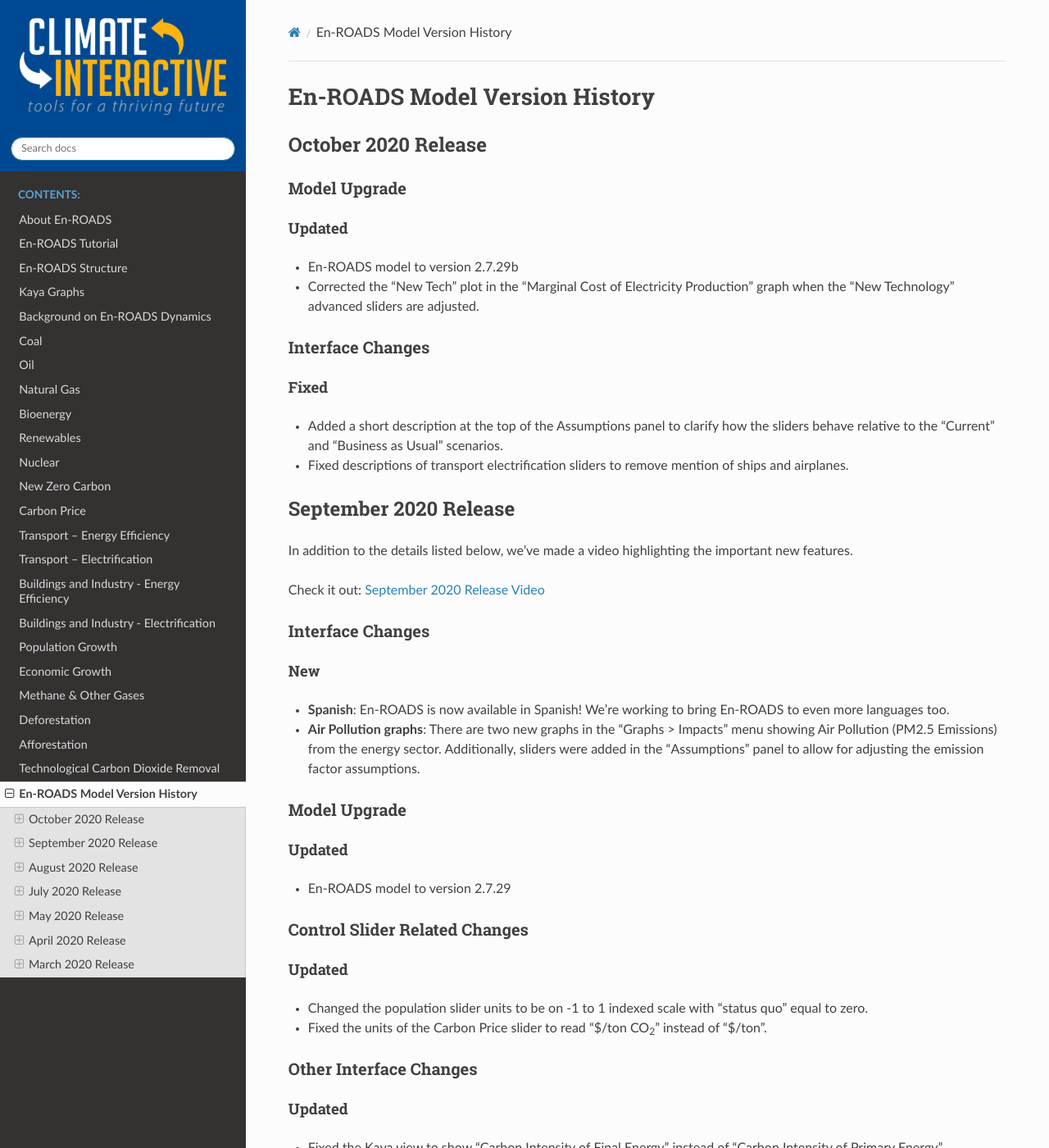
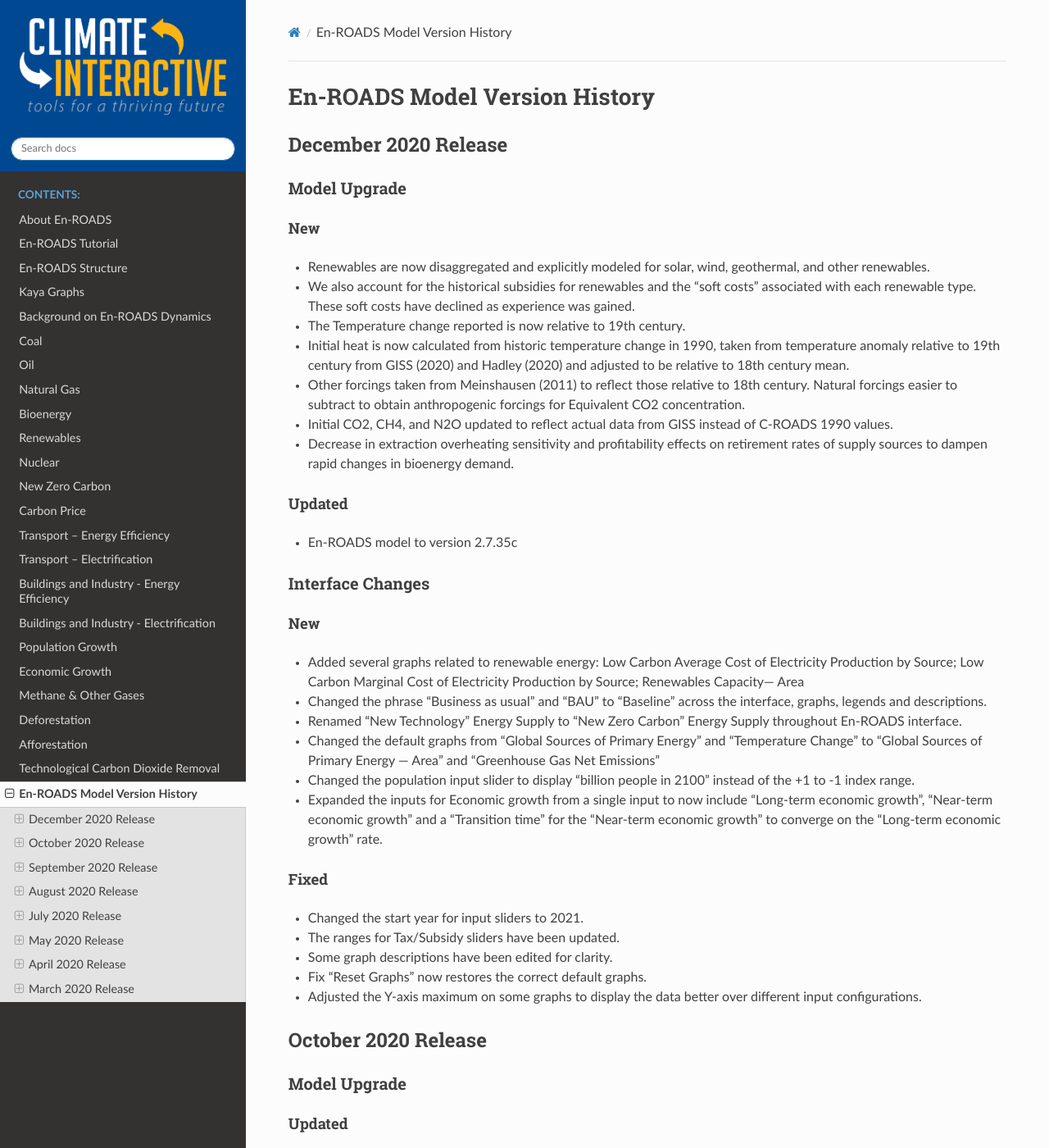
Before and after one commit to climateinteractive/enroads-guide, a Sphinx documentation site: the page built from docs/guide/changelog.rst, in a window 1280 px wide and 1400 px high. Shown: the whole window at 82% size. Built offline with Sphinx 7.4.7 and the Read the Docs theme 2.0.0, drawn with Linux system fonts in a browser that asks for light colours.

Commit message:
Update changelog.rst

```diff
--- a/docs/guide/changelog.rst
+++ b/docs/guide/changelog.rst
@@ -6,6 +6,49 @@
    H1 = ------   This is only for the new version name, like "March 2020 Release"
    H2 = ~~~~~~   For main areas
    H3 = ^^^^^^   For sub areas
+
+December 2020 Release
+--------------------
+
+Model Upgrade
+~~~~~~~~~~~~~
+
+New
+^^^^^
+- Renewables are now disaggregated and explicitly modeled for solar, wind, geothermal, and other renewables.
+- We also account for the historical subsidies for renewables and the “soft costs” associated with each renewable type. These soft costs have declined as experience was gained.
+- The Temperature change reported is now relative to 19th century.
+- Initial heat is now calculated from historic temperature change in 1990, taken from temperature anomaly relative to 19th century from GISS (2020) and Hadley (2020) and adjusted to be relative to 18th century mean.
+- Other forcings taken from Meinshausen (2011) to reflect those relative to 18th century.  Natural forcings easier to subtract to obtain anthropogenic forcings for Equivalent CO2 concentration.
+- Initial CO2, CH4, and N2O updated to reflect actual data from GISS instead of C-ROADS 1990 values.
+- Decrease in extraction overheating sensitivity and profitability effects on retirement rates of supply sources to dampen rapid changes in bioenergy demand.
+
+Updated
+^^^^^^^
+- En-ROADS model to version 2.7.35c
+
+Interface Changes
+~~~~~~~~~~~~~~~~~
+
+New
+^^^^^
+- Added several graphs related to renewable energy: Low Carbon Average Cost of Electricity Production by Source; Low Carbon Marginal Cost of Electricity Production by Source; Renewables Capacity— Area
+- Changed the phrase "Business as usual" and "BAU" to "Baseline" across the interface, graphs, legends and descriptions.
+- Renamed "New Technology" Energy Supply to "New Zero Carbon" Energy Supply throughout En-ROADS interface.
+- Changed the default graphs from "Global Sources of Primary Energy" and "Temperature Change" to "Global Sources of Primary Energy — Area" and "Greenhouse Gas Net Emissions"
+- Changed the population input slider to display "billion people in 2100" instead of the +1 to -1 index range.
+- Expanded the inputs for Economic growth from a single input to now include "Long-term economic growth", "Near-term economic growth" and a "Transition time" for the "Near-term economic growth" to converge on the "Long-term economic growth" rate.
+
+Fixed
+^^^^^
+- Changed the start year for input sliders to 2021.
+- The ranges for Tax/Subsidy sliders have been updated.
+- Some graph descriptions have been edited for clarity.
+- Fix "Reset Graphs" now restores the correct default graphs.
+- Adjusted the Y-axis maximum on some graphs to display the data better over different input configurations.
+
+
+
 
 October 2020 Release
 --------------------
```
